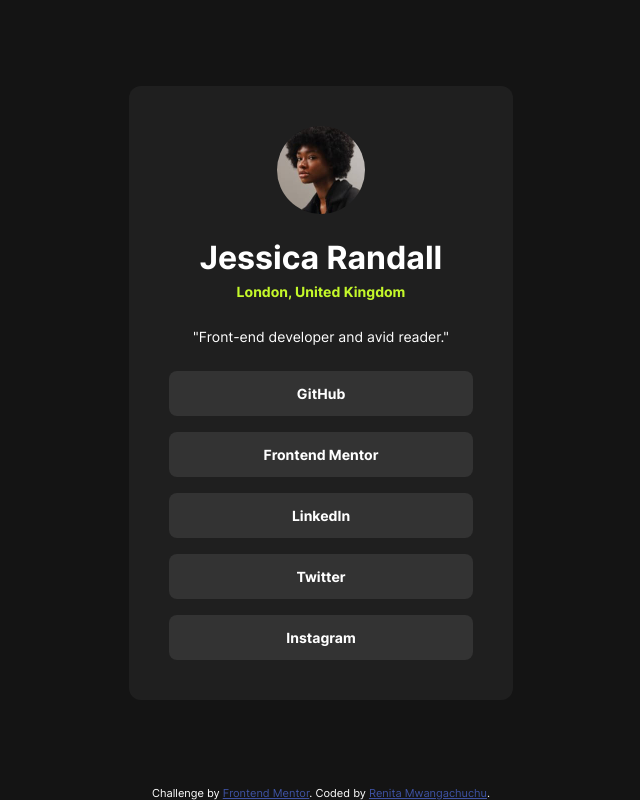
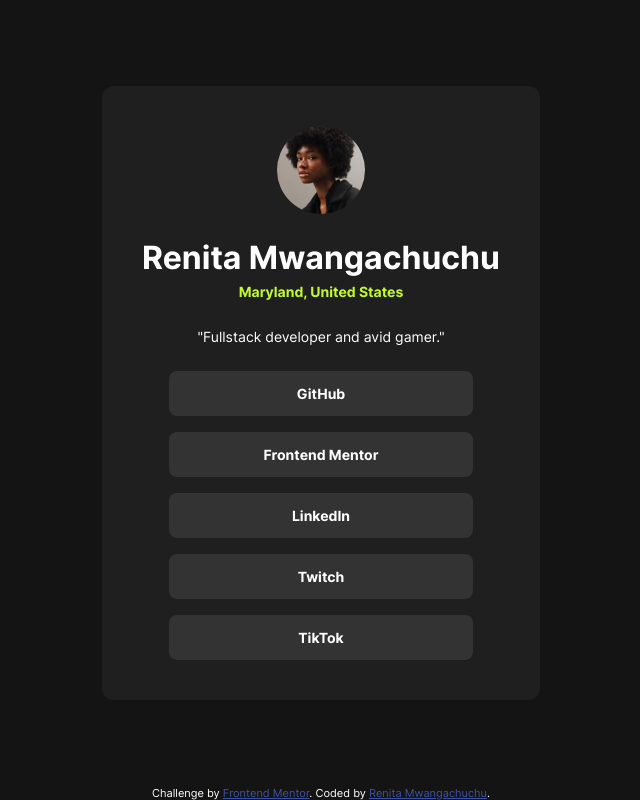
Before and after one commit to renitam/social-links-profile, a plain HTML site: page index.html in a window 1280 px wide. Shown: the whole page, without its empty margins (319-959 px from the left). Drawn offline with Linux system fonts and the light colour scheme.

Commit message:
Update html for buttons with social links and update profile info

```diff
--- a/index.html
+++ b/index.html
@@ -20,24 +20,24 @@
       <img class="avatar" src="./assets/images/avatar-jessica.jpeg"/>
 
       <div class="user">
-        <h1 class="name">Jessica Randall</h1>
-        <p class="location">London, United Kingdom</p>
+        <h1 class="name">Renita Mwangachuchu</h1>
+        <p class="location">Maryland, United States</p>
       </div>
 
-      <p class="about">"Front-end developer and avid reader."</p>
+      <p class="about">"Fullstack developer and avid gamer."</p>
 
       <div class="links">
-          <button class="social">GitHub</button>
-          <button class="social">Frontend Mentor</button>
-          <button class="social">LinkedIn</button>
-          <button class="social">Twitter</button>
-          <button class="social">Instagram</button>
+          <a href="https://www.github.com/renitam" target="_blank"><button class="social">GitHub</button></a>
+          <a href="https://www.frontendmentor.io/profile/renitam" target="_blank"><button class="social">Frontend Mentor</button></a>
+          <a href="https://www.linkedin.com/in/mwangachuchu/" target="_blank"></href><button class="social">LinkedIn</button></a>
+          <a href="https://www.linkedin.com/in/mwangachuchu/" target="_blank"><button href="https://www.twitch.tv/afrod31ty" target="_blank" class="social">Twitch</button></a>
+          <a href="https://www.tiktok.com/@afrod31ty" target="_blank"><button class="social">TikTok</button></a>
       </div>
   </div>
 
   <div class="attribution">
     Challenge by <a href="https://www.frontendmentor.io?ref=challenge" target="_blank">Frontend Mentor</a>.
-    Coded by <a href="#">Renita Mwangachuchu</a>.
+    Coded by <a href="https://renitam.github.io/portfolio" target="_blank">Renita Mwangachuchu</a>.
   </div>
 </body>
 </html>
```
